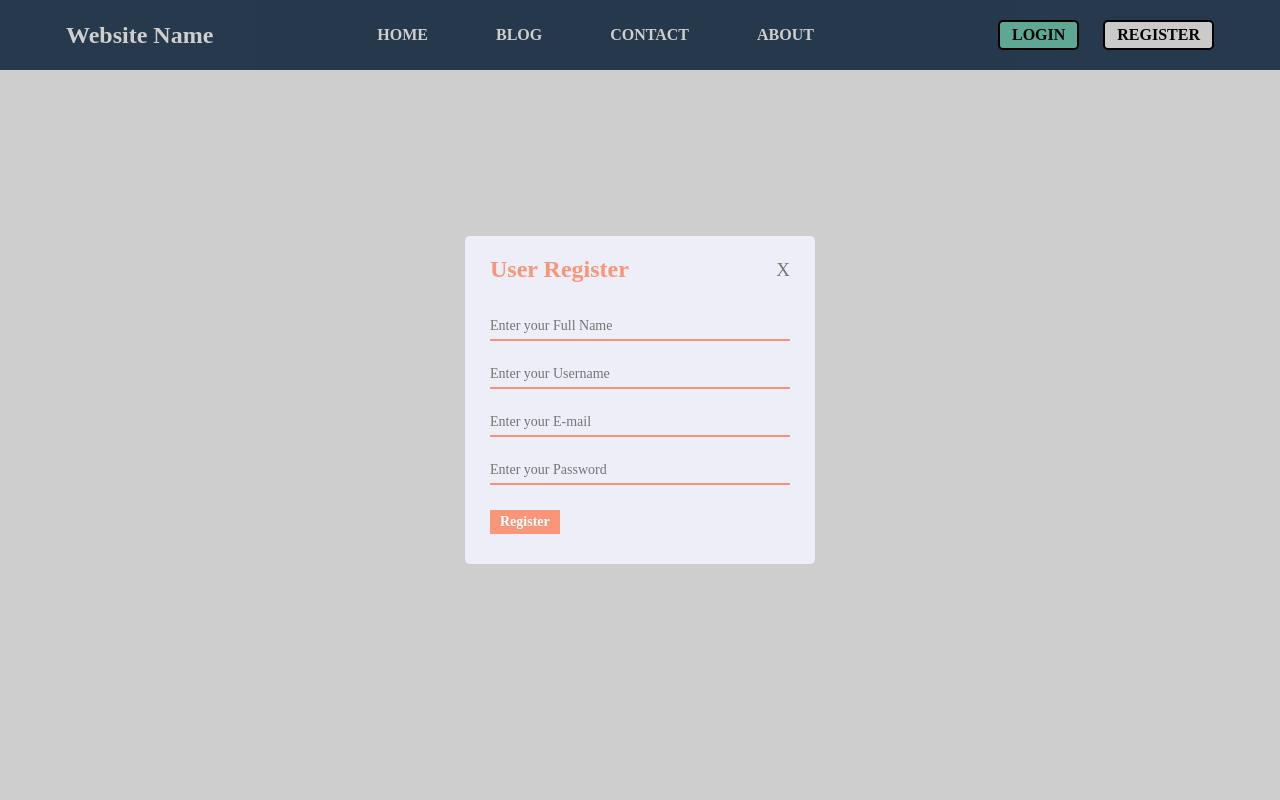
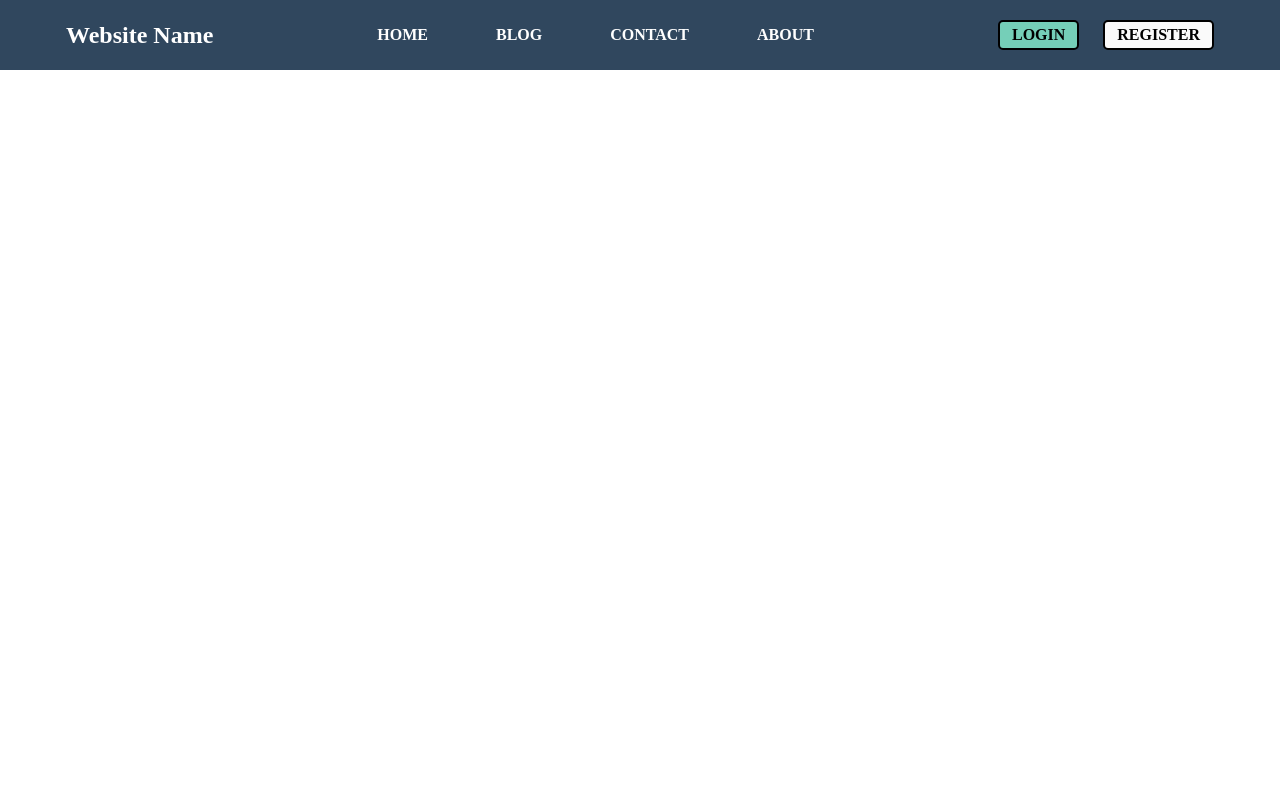
Before and after one commit to gaurav-sarage/php-mysql-projects-list, a PHP site: page / in a window 1280 px wide. Run offline with PHP 8.4, Linux system fonts and the light colour scheme.

Commit message:
added js files to display login/register page on the screen when the buttons are clicked

```diff
--- a/login-register/index.php
+++ b/login-register/index.php
@@ -16,12 +16,12 @@
             <a href="index.php">ABOUT</a>
         </nav>
         <div class="sign-in-up">
-            <button type="button">LOGIN</button>
-            <button type="button">REGISTER</button>
+            <button type="button" onclick="popup('login-popup')">LOGIN</button>
+            <button type="button" onclick="popup('register-popup')">REGISTER</button>
         </div>
     </header>
 
-    <div class="popup-container">
+    <div class="popup-container" id="login-popup">
         <div class="popup">
             <form>
                 <h2>
@@ -42,7 +42,7 @@
     </div>
 
 
-    <div class="popup-container">
+    <div class="popup-container" id="register-popup">
         <div class="register popup">
             <form>
                 <h2>
@@ -70,5 +70,18 @@
             </form>
         </div>
     </div>
+
+
+    <script>
+        function popup(popup_name) {
+            get_popup = document.getElementById(popup_name);
+            if (get_popup.style.display == "flex") {
+                get_popup.style.display = "none";
+            } else {
+                get_popup.style.display = "flex";
+            }
+        }
+    </script>
+
 </body>
 </html>
--- a/login-register/styles.css
+++ b/login-register/styles.css
@@ -48,6 +48,7 @@ div.popup-container {
     flex-direction: row;
     align-items: center;
     justify-content: center;
+    display: none;
 }
 
 div.popup-container div.popup {
```
